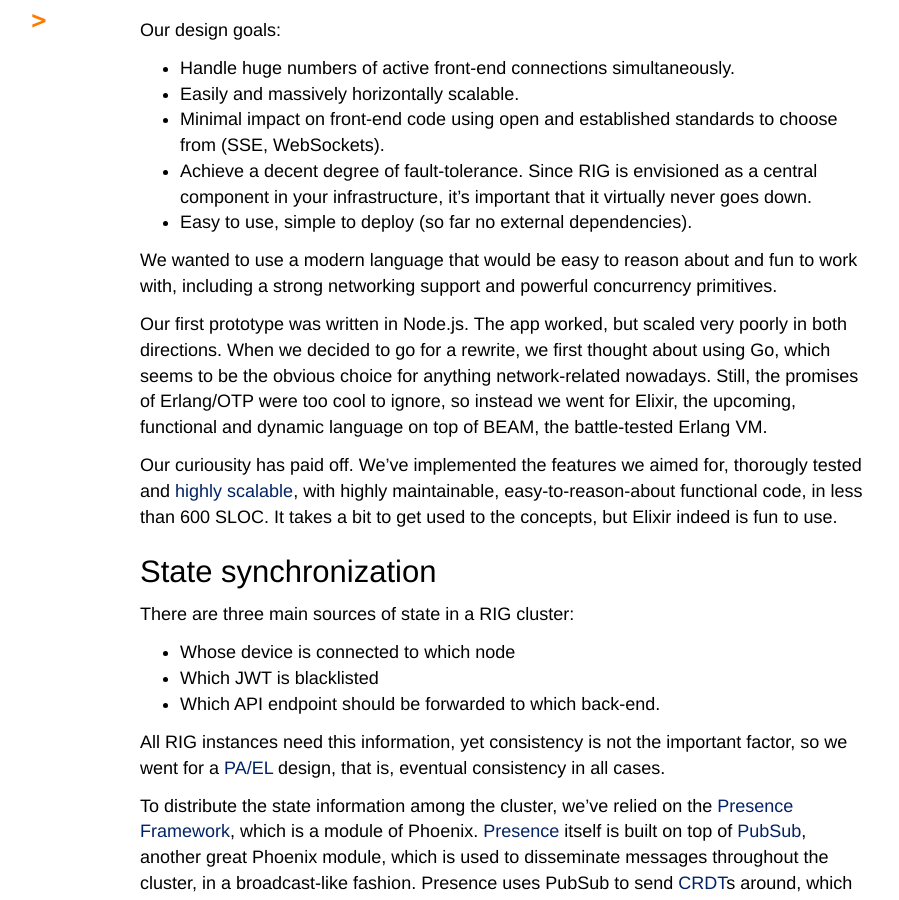
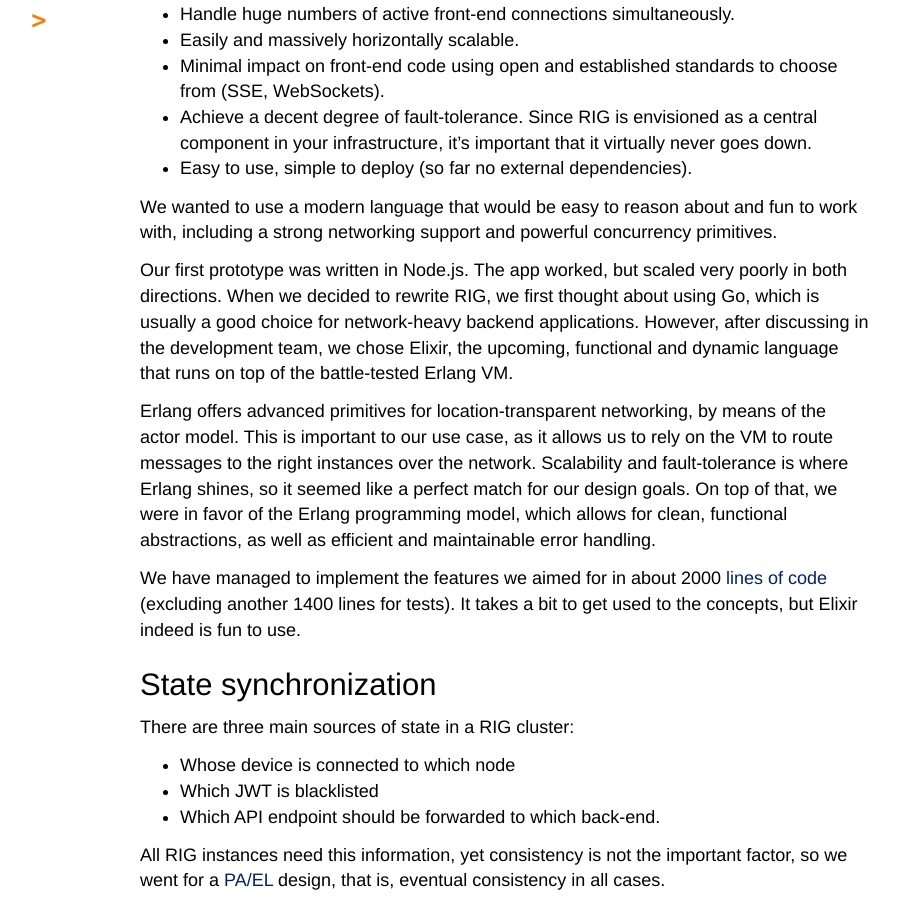
Before and after one commit to Accenture/accenture.github.io, a Jekyll site: the page built from _posts/2017-11-09-introducing-rig.md, in a window 1280 px wide and 900 px high, scrolled down 2109 px. Shown: the whole window, without its empty margins (135-1034 px from the left). Built offline with Jekyll 4.4.1, drawn with Linux system fonts in a browser that asks for light colours; some web fonts are replaced; our own code applies the rules of GitHub Pages for plain Markdown files; comment, search, counter and statistics services are not loaded; some of the changed text lies outside the part shown.

Commit message:
Rephrase the "why Elixir" paragraph of the RIG intro article

```diff
--- a/_posts/2017-11-09-introducing-rig.md
+++ b/_posts/2017-11-09-introducing-rig.md
@@ -1,4 +1,4 @@
----
+/---
 layout: post
 title: "Introducing RIG--the Reactive Interaction Gateway"
 categories: lightweightarchitecture microservices elixir rig
@@ -80,16 +80,22 @@
 with, including a strong networking support and powerful concurrency primitives.
 
 Our first prototype was written in Node.js. The app worked, but scaled very poorly in
-both directions. When we decided to go for a rewrite, we first thought about using
-Go, which seems to be the obvious choice for anything network-related nowadays. Still,
-the promises of Erlang/OTP were too cool to ignore, so instead we went for Elixir, the
-upcoming, functional and dynamic language on top of BEAM, the battle-tested Erlang VM.
+both directions. When we decided to rewrite RIG, we first thought about using Go,
+which is usually a good choice for network-heavy backend applications. However, after
+discussing in the development team, we chose Elixir, the upcoming, functional and
+dynamic language that runs on top of the battle-tested Erlang VM.
 
-Our curiousity has paid off. We've implemented the features we aimed for, thorougly
-tested and
-[highly scalable](http://phoenixframework.org/blog/the-road-to-2-million-websocket-connections),
-with highly maintainable, easy-to-reason-about functional code, in less than 600 SLOC.
-It takes a bit to get used to the concepts, but Elixir indeed is fun to use.
+Erlang offers advanced primitives for location-transparent networking, by means of the
+actor model. This is important to our use case, as it allows us to rely on the VM to
+route messages to the right instances over the network. Scalability and
+fault-tolerance is where Erlang shines, so it seemed like a perfect match for our
+design goals. On top of that, we were in favor of the Erlang programming model, which
+allows for clean, functional abstractions, as well as efficient and maintainable error
+handling.
+
+We have managed to implement the features we aimed for in about 2000
+[lines of code](https://github.com/AlDanial/cloc) (excluding another 1400 lines for
+tests). It takes a bit to get used to the concepts, but Elixir indeed is fun to use.
 
 ### State synchronization
 
```
